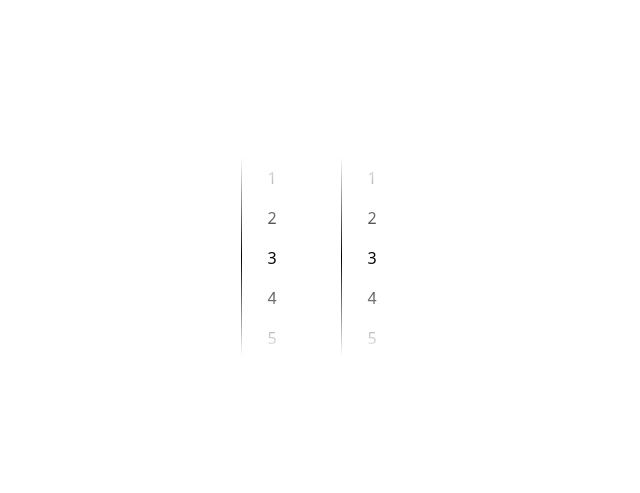
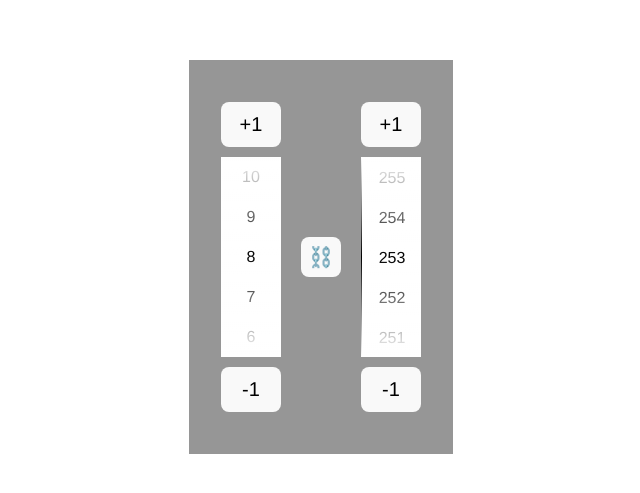
Before and after one commit to Malte0/malte0.github.io, a Vue app: page / in a window 1280 px wide. Shown: the part 143-636 px from the top of the page, without its empty margins (319-959 px from the left). Built offline with nearby package versions, Linux system fonts and the light colour scheme.

Commit message:
more work done

```diff
--- a/src/App.vue
+++ b/src/App.vue
@@ -1,24 +1,22 @@
 <script setup lang="ts">
+import { ref } from 'vue';
+import NumberSelector from './components/NumberSelector.vue';
 import ProgressInput from './components/ProgressInput.vue';
+
+const test = ref(9);
 </script>
 
 <template>
-  <ProgressInput :unilateral="false" />
+  <div id="app">
+    <ProgressInput :unilateral="false" />
+    <!-- <NumberSelector :expectedReps="19" v-model="test" /> -->
+  </div>
 </template>
 
 <style scoped>
-.logo {
-  height: 6em;
-  padding: 1.5em;
-  will-change: filter;
-  transition: filter 300ms;
-}
-
-.logo:hover {
-  filter: drop-shadow(0 0 2em #646cffaa);
-}
-
-.logo.vue:hover {
-  filter: drop-shadow(0 0 2em #42b883aa);
+#app {
+  font-family: Avenir, Helvetica, Arial, sans-serif;
+  text-align: center;
+  background-color: rgb(150, 150, 150);
 }
 </style>
--- a/src/components/NumberSelector.vue
+++ b/src/components/NumberSelector.vue
@@ -1,11 +1,15 @@
 <script setup lang="ts">
-import { ref } from 'vue'
 
-const MAX_REPS = 200
-const numberOfRepsDone = ref(8)
+const props = defineProps<{
+  expectedReps?: number // optional prop to set default reps
+}>()
+
+const MAX_REPS = 256
+const numberOfRepsDone = defineModel({ default: 8 })
+numberOfRepsDone.value = props.expectedReps ?? numberOfRepsDone.value
 
 function onScrollEnd() {
-  const selector = document.getElementById('numberSelector') as HTMLElement | null
+  const selector = document.getElementById('number-selector') as HTMLElement | null
   if (!selector) return
 
   const rect = selector.getBoundingClientRect()
@@ -13,33 +17,61 @@ function onScrollEnd() {
   const centerY = rect.top + rect.height / 2
 
   const elementAtCenter = document.elementFromPoint(centerX, centerY) as HTMLElement | null
-  const rep = elementAtCenter?.closest('.repNumber') as HTMLElement | null
+  const rep = elementAtCenter?.closest('.rep-number') as HTMLElement | null
 
   if (!rep) {
     console.log('No rep found at center')
     return
   }
 
-  const reps = Array.from(selector.querySelectorAll<HTMLElement>('.repNumber'))
-  const index = reps.indexOf(rep)
-  console.log('Center rep index:', index + 1)
-  numberOfRepsDone.value = index + 1
+  const reps = Array.from(selector.querySelectorAll<HTMLElement>('.rep-number'))
+  const index = MAX_REPS - reps.indexOf(rep) - 1
+  console.log('Center rep index:', index)
+  numberOfRepsDone.value = index
 }
+
+setTimeout(() => {
+  console.log(numberOfRepsDone.value)
+  Array.from(document.querySelectorAll<HTMLElement>('.rep-number')).forEach((el, i) => {
+    if (MAX_REPS - i - 1 === numberOfRepsDone.value) {
+      el.scrollIntoView({ behavior: 'smooth', block: 'center' })
+      console.log('Initial scroll to rep:', MAX_REPS - i - 1)
+    }
+  })
+}, 0)
 </script>
 
 <template>
   <div>
+    <button class="add-button" @click="numberOfRepsDone++">+1</button>
     <div id="selector-container">
       <div class="selector-fade" id="selector-fade-top"></div>
-      <ul id="numberSelector" @scrollend="onScrollEnd">
-        <li class="repNumber" v-for="(_, i) in Array.from({ length: MAX_REPS })" :key="i">{{ i + 1 }}</li>
+      <ul id="number-selector" @scrollend="onScrollEnd">
+        <li class="rep-number" v-for="(_, i) in Array.from({ length: MAX_REPS })" :key="i" :ref="(el) => {
+          if (MAX_REPS - i - 1 === numberOfRepsDone) {
+            (el as HTMLElement)?.scrollIntoView({ behavior: 'smooth', block: 'center' })
+            // console.log('Scrolling to rep:', MAX_REPS - i - 1)
+          }
+        }">
+          {{ MAX_REPS - i - 1 }}
+        </li>
+        <li class="rep-number"></li>
+        <li class="rep-number"></li>
       </ul>
       <div class="selector-fade" id="selector-fade-bottom"></div>
     </div>
+    <button class="add-button" @click="numberOfRepsDone--">-1</button>
   </div>
 </template>
 
 <style scoped>
+.add-button {
+  font-size: 20px;
+  width: 60px;
+  padding: 10px 0;
+  margin: 10px 0;
+}
+
 #selector-container {
   background-color: white;
   color: black;
@@ -68,9 +100,9 @@ function onScrollEnd() {
   background: linear-gradient(to top, white, rgba(255, 255, 255, 0));
 }
 
-#numberSelector {
+#number-selector {
   scroll-snap-type: block mandatory;
-  transition: 0.1s ease;
+  transition: 0.5s ease;
   height: 200px;
   width: 60px;
   overflow-y: scroll;
@@ -80,7 +112,7 @@ function onScrollEnd() {
   margin: 0;
 }
 
-.repNumber {
+.rep-number {
   scroll-snap-align: center;
   list-style: none;
   height: 40px;
--- a/src/components/ProgressInput.vue
+++ b/src/components/ProgressInput.vue
@@ -1,20 +1,47 @@
 <script setup lang="ts">
 import NumberSelector from './NumberSelector.vue'
-import { ref } from 'vue'
+import { ref, watch } from 'vue'
+
+const chainActive = ref(false)
+const chainVisual = ref('⛓️')
 
 const props = defineProps<{
   unilateral: boolean
 }>()
+
+const numberOfRepsDone = ref(8) // reps for left side
+const numberOfRepsDoneRight = ref(8) // reps for right side
+
+function toggleChain() {
+  chainActive.value = !chainActive.value
+  chainVisual.value = chainActive.value ? '🔗' : '⛓️'
+}
+
+// watch(numberOfRepsDoneRight, (newRepsRight) => {
+//   if (chainActive.value) {
+//     numberOfRepsDone.value = newRepsRight;
+//     console.log(numberOfRepsDone.value)
+//     console.log(numberOfRepsDoneRight.value)
+//   }
+// });
+
+// watch(numberOfRepsDone, (newReps) => {
+//   if (chainActive.value) {
+//     numberOfRepsDoneRight.value = newReps;
+//     console.log(numberOfRepsDone.value)
+//     console.log(numberOfRepsDoneRight.value)
+//   }
+// });
 
 </script>
 
 <template>
   <div id="progressInputContainer">
     <div id="numberSelectors">
-      <NumberSelector/>
+      <NumberSelector :expected-reps="8" v-model="numberOfRepsDone"/>
       <!-- Button should function like the pixel chain button in gimp -->
-      <div id="chain-button" v-if="!props.unilateral"></div>
-      <NumberSelector v-if="!props.unilateral"/>
+      <button id="chain-button" v-if="!props.unilateral" @click="toggleChain">{{ chainVisual }}</button>
+      <NumberSelector v-if="!props.unilateral" :expected-reps="8" v-model="numberOfRepsDoneRight"/>
     </div>
   </div>
 </template>
@@ -25,4 +52,12 @@ const props = defineProps<{
   flex-direction: row;
   gap: 20px;
 }
+
+#chain-button {
+  font-size: 20px;
+  width: 40px;
+  height: 40px;
+  padding: 0;
+  align-self: center;
+}
 </style>
```
